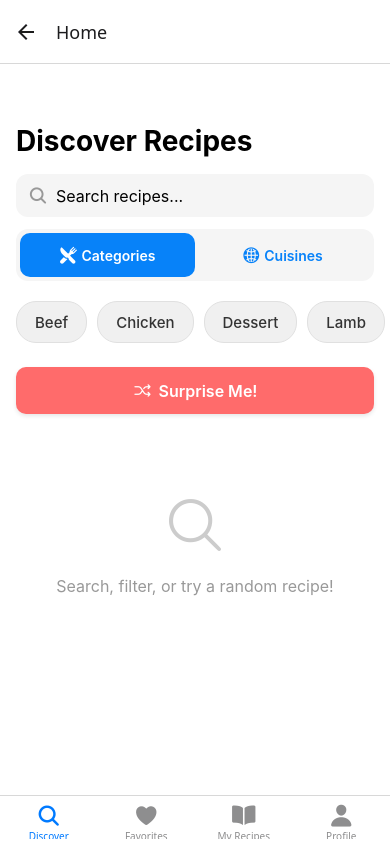
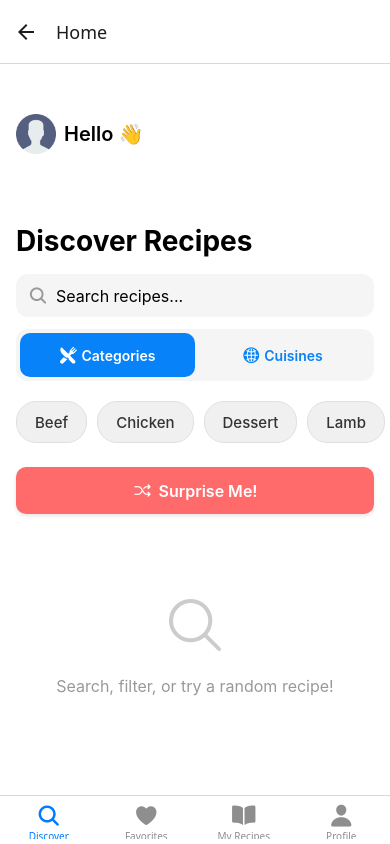
Before and after one commit to lraivisto/foodcodex-app, a React Native app: screen /Home in a window 390 px wide. Built offline with nearby package versions, Linux system fonts and the light colour scheme.

Commit message:
Added username to home page

```diff
--- a/screens/DiscoverScreen.js
+++ b/screens/DiscoverScreen.js
@@ -3,8 +3,9 @@ import { View, Text, StyleSheet, TextInput, TouchableOpacity, ScrollView, Image,
 import { Ionicons } from '@expo/vector-icons';
 import { useNavigation } from '@react-navigation/native';
 import { searchMealsByName, getRandomMeal, filterByCategory, filterByArea } from '../utils/api';
-import db from '../utils/db';
-import { auth } from '../firebase';
+import dbLocal from '../utils/db';
+import { auth, db } from '../firebase';
+import { doc, getDoc } from 'firebase/firestore';
 
 const CATEGORIES = [
   'Beef', 'Chicken', 'Dessert', 'Lamb', 'Pasta', 'Pork', 'Seafood', 'Vegetarian', 'Vegan', 'Breakfast', 'Starter', 'Side'
@@ -22,6 +23,23 @@ const DiscoverScreen = () => {
   const [selectedCategory, setSelectedCategory] = useState(null);
   const [selectedArea, setSelectedArea] = useState(null);
   const [filterMode, setFilterMode] = useState('category'); // 'category' or 'area'
+  const [username, setUsername] = useState(null);
+
+  useEffect(() => {
+    const loadUser = async () => {
+      try {
+        const user = auth.currentUser;
+        if (!user) return;
+        const snap = await getDoc(doc(db, 'users', user.uid));
+        if (snap.exists()) {
+          setUsername(snap.data().username || '');
+        }
+      } catch (e) {
+        console.log('Error loading user:', e);
+      }
+    };
+    loadUser();
+  }, []);
 
   const handleSearch = async () => {
     if (!searchQuery.trim()) return;
@@ -50,7 +68,7 @@ const DiscoverScreen = () => {
       // Increment random meals stat
       const user = auth.currentUser;
       if (user) {
-        await db.incrementStat(user.uid, 'random_meals_searched');
+        await dbLocal.incrementStat(user.uid, 'random_meals_searched');
       }
     }
     setLoading(false);
@@ -119,8 +137,22 @@ const DiscoverScreen = () => {
   );
 
   return (
+
     <View style={styles.container}>
+
       {/* Header */}
+      <View style={styles.userHeader}>
+        <View style={styles.userHeaderRow}>
+          <Image
+            source={require('../assets/149071.png')}
+            style={styles.userHeaderImage}
+          />
+          <Text style={styles.userHeaderText}>
+            Hello{username ? `, ${username}` : ''} 👋
+          </Text>
+        </View>
+      </View>
+
       <View style={styles.header}>
         <Text style={styles.title}>Discover Recipes</Text>
       </View>
@@ -507,4 +539,24 @@ const styles = StyleSheet.create({
     fontSize: 14,
     color: '#666',
   },
+  userHeader: {
+    paddingTop: 50,
+    paddingHorizontal: 16,
+    paddingBottom: 10,
+    backgroundColor: '#fff',
+  },
+  userHeaderRow: {
+    flexDirection: 'row',
+    alignItems: 'center',
+  },
+  userHeaderImage: {
+    width: 40,
+    height: 40,
+    borderRadius: 16,
+    marginRight: 8,
+  },
+  userHeaderText: {
+    fontSize: 20,
+    fontWeight: '600',
+  },
 });
```
Also changed, not shown: assets/149071.png (added).
